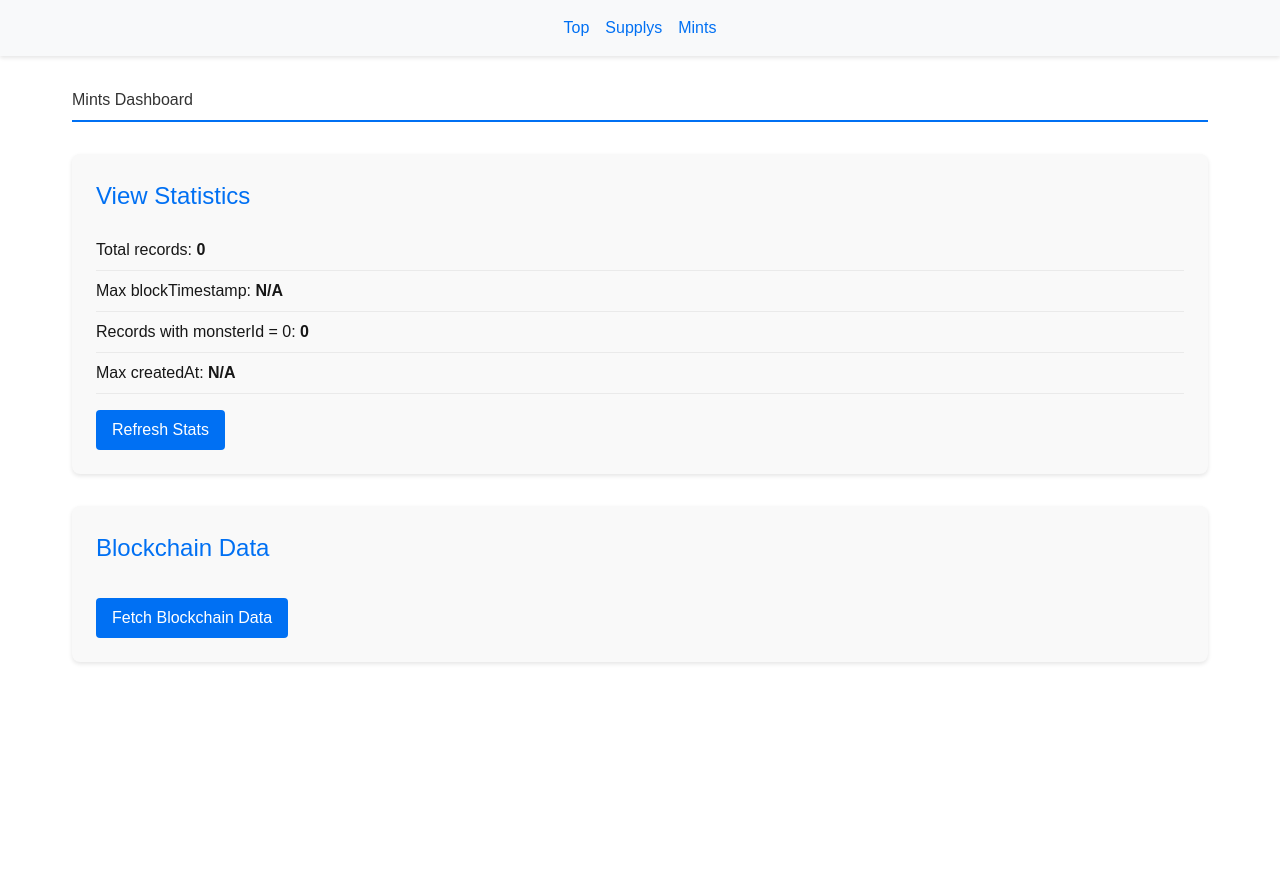
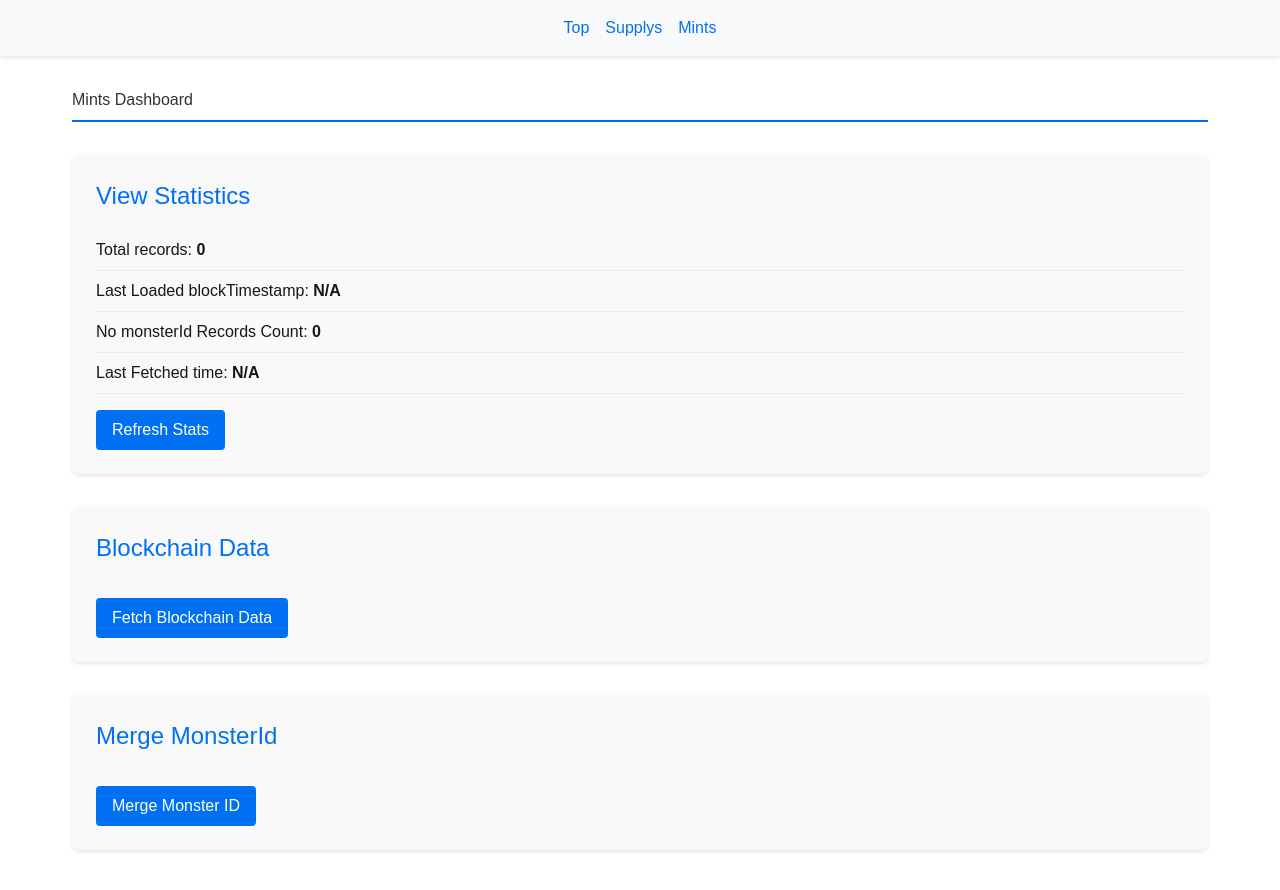
Before and after one commit to shin41x11/next-eggrypto-debug, a Next.js app: page /blockchainmint in a window 1280 px wide. Shown: the top 890 px of the page. Before the commit the page ends 800 px from the top, so only its background shows below. Built offline with nearby package versions, Linux system fonts and the light colour scheme; no server answers; the database is empty.

Commit message:
MergeMonsterID雛形だけ用意

```diff
--- a/app/api/bcmint/stats/route.ts
+++ b/app/api/bcmint/stats/route.ts
@@ -38,7 +38,7 @@ export async function GET() {
     // データを整形
     const stats = {
       totalCount,
-      maxBlockTimestamp: maxBlockTimestampResult?.blockTimestamp?.toString() || null,
+      maxBlockTimestamp: maxBlockTimestampResult?.blockTimestamp?.toISOString() || null,
       zeroMonsterIdCount,
       maxCreatedAt: maxCreatedAtResult?.createdAt?.toISOString() || null,
     };
--- a/app/blockchainmint/page.tsx
+++ b/app/blockchainmint/page.tsx
@@ -16,6 +16,10 @@ export default function BlockchainMint() {
   } | null>(null);
   const [isLoadingStats, setIsLoadingStats] = useState(false);
   const [statsError, setStatsError] = useState<string | null>(null);
+
+  const [mergeResult, setMergeResult] = useState<unknown>(null);
+  const [isLoadingMerge, setIsLoadingMerge] = useState(false);
+  const [mergeError, setMergeError] = useState<string | null>(null);
 
   const fetchAssetTransfers = async () => {
     setError(null);
@@ -49,6 +53,22 @@ export default function BlockchainMint() {
     }
   };
 
+  const mergeMonsterId = async () => {
+    setMergeError(null);
+    setIsLoadingMerge(true);
+    try {
+      const res = await fetch('/api/mergeMonsterID');
+      const data = await res.json();
+      if (!res.ok) throw new Error(data.error || 'Error merging Monster ID');
+      setMergeResult(data);
+    } catch (err: unknown) {
+      const message = err instanceof Error ? err.message : String(err);
+      setMergeError(message);
+    } finally {
+      setIsLoadingMerge(false);
+    }
+  };
+
   React.useEffect(() => {
     fetchStats();
   }, []);
@@ -65,9 +85,9 @@ export default function BlockchainMint() {
         ) : stats ? (
           <div>
             <p style={styles.statItem}>Total records: <strong>{stats.totalCount}</strong></p>
-            <p style={styles.statItem}>Max blockTimestamp: <strong>{stats.maxBlockTimestamp || 'N/A'}</strong></p>
-            <p style={styles.statItem}>Records with monsterId = 0: <strong>{stats.zeroMonsterIdCount}</strong></p>
-            <p style={styles.statItem}>Max createdAt: <strong>{stats.maxCreatedAt || 'N/A'}</strong></p>
+            <p style={styles.statItem}>Last Loaded blockTimestamp: <strong>{stats.maxBlockTimestamp || 'N/A'}</strong></p>
+            <p style={styles.statItem}>No monsterId Records Count: <strong>{stats.zeroMonsterIdCount}</strong></p>
+            <p style={styles.statItem}>Last Fetched time: <strong>{stats.maxCreatedAt || 'N/A'}</strong></p>
             <button
               style={styles.button}
               onClick={fetchStats}
@@ -109,6 +129,32 @@ export default function BlockchainMint() {
           </div>
         ) : null}
       </section>
+
+      <section style={styles.section}>
+        <h2 style={styles.sectionTitle}>Merge MonsterId</h2>
+        {!isLoadingStats && (
+          <button
+            style={styles.button}
+            onClick={mergeMonsterId}
+            onMouseOver={(e) => {
+              e.currentTarget.style.backgroundColor = '#0056b3';
+            }}
+            onMouseOut={(e) => {
+              e.currentTarget.style.backgroundColor = '#0070f3';
+            }}
+          >
+            Merge Monster ID
+          </button>
+        )}
+        {mergeError && <p style={styles.errorText}>Error: {mergeError}</p>}
+        {isLoadingMerge ? (
+          <p>Merging Monster IDs...</p>
+        ) : mergeResult !== null ? (
+          <div style={styles.jsonDisplay}>
+            <pre>{JSON.stringify(mergeResult, null, 2)}</pre>
+          </div>
+        ) : null}
+      </section>
     </main>
   );
 }
```
